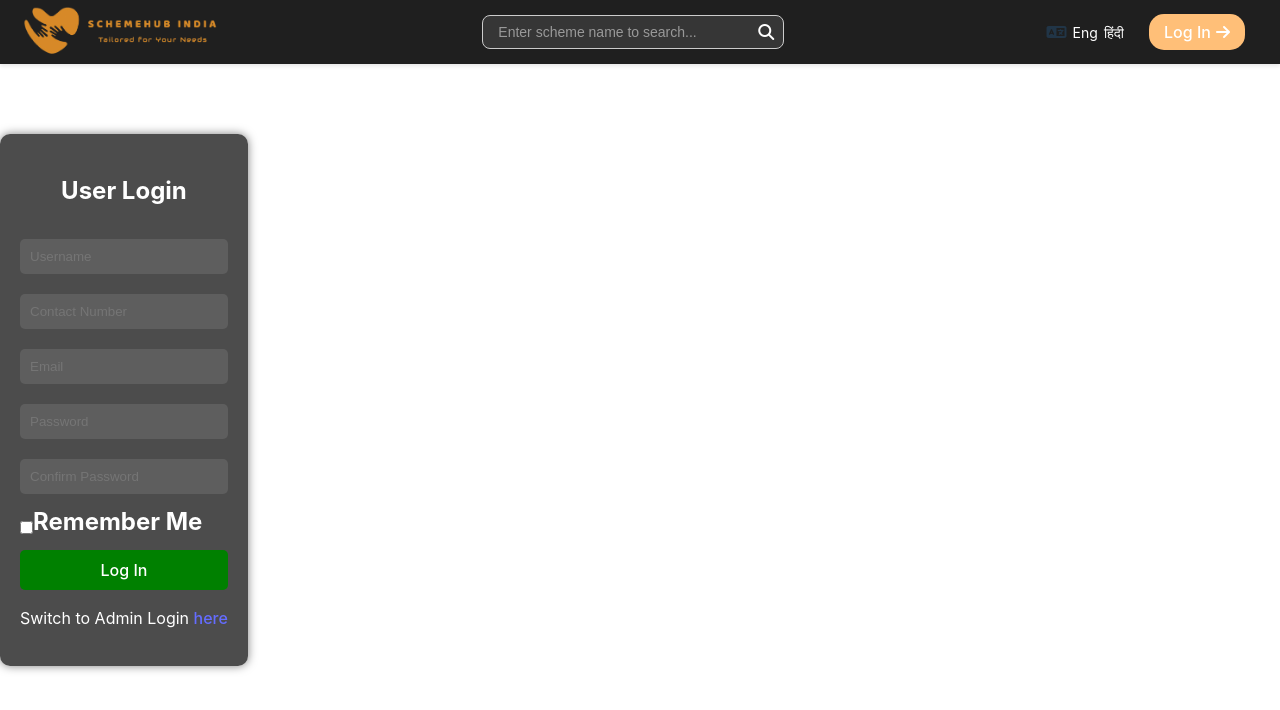
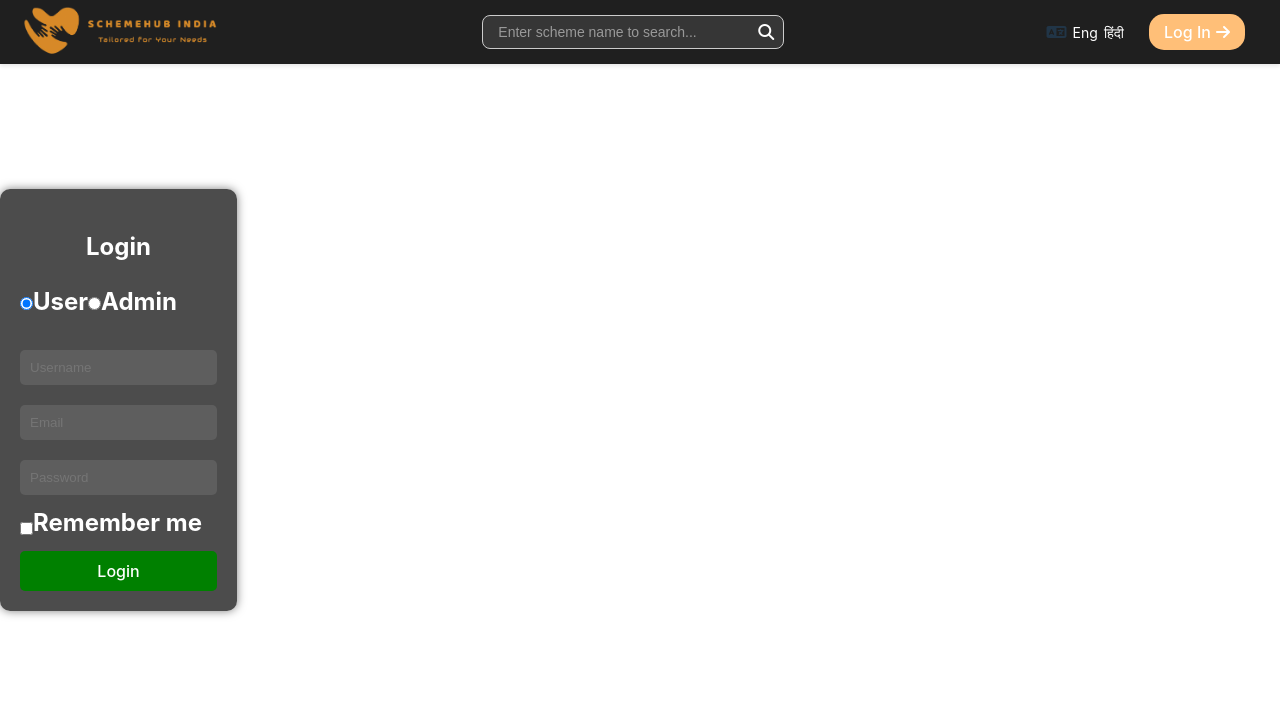
Before and after one commit to shui6540/new-sih, a React (Vite) app: page /login in a window 1280 px wide. Shown: the top 710 px of the page. Built offline with nearby package versions, Linux system fonts and the light colour scheme.

Commit message:
Update LoginPage.jsx

```diff
--- a/src/pages/LoginPage.jsx
+++ b/src/pages/LoginPage.jsx
@@ -1,125 +1,56 @@
-import React, { useState } from 'react';
-import './LoginPage.css'; // Create a CSS file for styles
+import React, { useState } from "react";
+import './LoginPage.css';
 
 const LoginPage = () => {
-  const [isAdmin, setIsAdmin] = useState(false);
-  const [formData, setFormData] = useState({
-    username: '',
-    contactNumber: '',
-    email: '',
-    confirmEmail: '',
-    password: '',
-    confirmPassword: '',
-    rememberMe: false,
-  });
-  const [errorMessage, setErrorMessage] = useState('');
+  const [role, setRole] = useState("user"); // Default role is "user"
 
-  const handleChange = (e) => {
-    const { name, value, type, checked } = e.target;
-    setFormData((prev) => ({
-      ...prev,
-      [name]: type === 'checkbox' ? checked : value,
-    }));
+  const handleRoleChange = (e) => {
+    setRole(e.target.value);
   };
 
-  const authenticateUser = async (data) => {
-    // Implement actual authentication logic (replace with actual API calls)
-    // For now, we can simulate an API call that checks for existing users.
-
-    // Example of a fake user database (to be replaced with actual logic)
-    const users = [
-      { username: 'user1', password: 'password123' },
-      { username: 'admin1', password: 'adminpass123' },
-    ];
-
-    const user = users.find(
-      (u) => u.username === data.username && u.password === data.password
-    );
-
-    return user !== undefined;
-  };
-
-  const handleSubmit = async (e) => {
+  const handleSubmit = (e) => {
     e.preventDefault();
-    setErrorMessage(''); // Reset error message
-
-    // Check if password and confirm password match
-    if (formData.password !== formData.confirmPassword) {
-      setErrorMessage('Passwords do not match. Please try again.');
-      return;
-    }
-
-    // Authenticate user
-    const isAuthenticated = await authenticateUser(formData);
-    if (isAuthenticated) {
-      // Success: redirect or show success message
-      alert(`Welcome ${formData.username}!`);
-      // You can implement further redirection or state updates here
-    } else {
-      setErrorMessage('Invalid credentials, please try again.');
-    }
+    // Handle login logic here
+    console.log(`Logging in as: ${role}`);
   };
 
   return (
-    <div className="form-container">
-      <h2>{isAdmin ? 'Admin Login' : 'User Login'}</h2>
-      {errorMessage && <p className="error-message">{errorMessage}</p>}
-      <form onSubmit={handleSubmit}>
-        <input
-          type="text"
-          name="username"
-          placeholder="Username"
-          value={formData.username}
-          onChange={handleChange}
-          required
-        />
-        <input
-          type="text"
-          name="contactNumber"
-          placeholder="Contact Number"
-          value={formData.contactNumber}
-          onChange={handleChange}
-          required={!isAdmin} // Make contact number optional for admin
-        />
-        <input
-          type="email"
-          name="email"
-          placeholder="Email"
-          value={formData.email}
-          onChange={handleChange}
-          required={!isAdmin} // Make email optional for admin
-        />
-        <input
-          type="password"
-          name="password"
-          placeholder="Password"
-          value={formData.password}
-          onChange={handleChange}
-          required
-        />
-        <input
-          type="password"
-          name="confirmPassword"
-          placeholder="Confirm Password"
-          value={formData.confirmPassword}
-          onChange={handleChange}
-          required={isAdmin} // Make confirm password required for admin
-        />
-        <div className="checkbox-container">
-          <input
-            type="checkbox"
-            name="rememberMe"
-            checked={formData.rememberMe}
-            onChange={handleChange}
-          />
-          <label>Remember Me</label>
+    <div className="page-container">
+      <div className="form-container">
+        <h2>Login</h2>
+        <div className="role-selection">
+          <label>
+            <input
+              type="radio"
+              name="role"
+              value="user"
+              checked={role === "user"}
+              onChange={handleRoleChange}
+            />
+            User
+          </label>
+          <label>
+            <input
+              type="radio"
+              name="role"
+              value="admin"
+              checked={role === "admin"}
+              onChange={handleRoleChange}
+            />
+            Admin
+          </label>
         </div>
-        <button type="submit" className="sign-up-button">Log In</button>
-      </form>
-      <p>
-        Switch to {isAdmin ? 'User Login' : 'Admin Login'}{' '}
-        <a href="#" onClick={() => setIsAdmin(!isAdmin)}>here</a>
-      </p>
+        <form onSubmit={handleSubmit}>
+          <input type="text" placeholder="Username" required />
+          <input type="email" placeholder="Email" required />
+          <input type="password" placeholder="Password" required />
+          <div className="checkbox-container">
+            <input type="checkbox" id="remember-me" />
+            <label htmlFor="remember-me">Remember me</label>
+          </div>
+          <button type="submit" className="sign-up-button">Login</button>
+        </form>
+      </div>
     </div>
   );
 };
```
